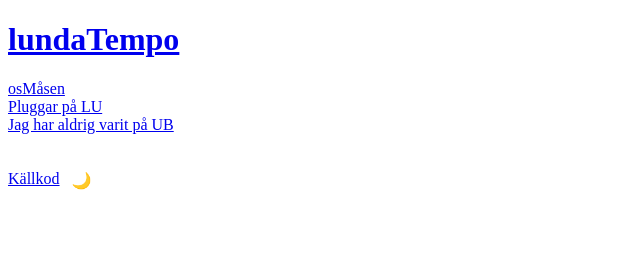
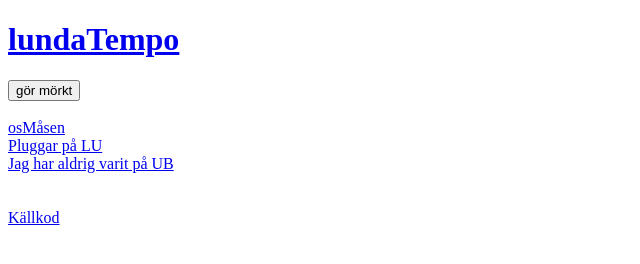
Before and after one commit to lundaTempo/lundaTempo.github.io, an Eleventy site: page index.html in a window 1280 px wide. Shown: the whole page, without its empty margins (0-640 px from the left). Built offline with nearby package versions, Linux system fonts and the light colour scheme; Eleventy itself is replaced by a stand-in of ours; files that its build step writes are made by us from their sources.

Commit message:
visual updates

```diff
--- a/partials/footer.js
+++ b/partials/footer.js
@@ -1,23 +1,6 @@
 const footer = document.querySelector('footer');
-footer.innerHTML = '<a href="https://github.com/lundaTempo/lundaTempo.github.io">Källkod</a> <button id="theme-toggle" aria-label="Växla mörkt läge">🌙</button>';
+footer.innerHTML = '<a href="https://github.com/lundaTempo/lundaTempo.github.io">Källkod</a>';
 
-const themeToggle = document.getElementById('theme-toggle');
-
-function applyTheme(dark) {
-  document.documentElement.setAttribute('data-theme', dark ? 'dark' : '');
-  themeToggle.textContent = dark ? '☀️' : '🌙';
-}
-
-const prefersDark = window.matchMedia('(prefers-color-scheme: dark)').matches;
-const saved = localStorage.getItem('theme');
-const isDark = saved ? saved === 'dark' : prefersDark;
-applyTheme(isDark);
-
-themeToggle.addEventListener('click', () => {
-  const nowDark = document.documentElement.getAttribute('data-theme') === 'dark';
-  localStorage.setItem('theme', nowDark ? 'light' : 'dark');
-  applyTheme(!nowDark);
-});
 
 const script = document.createElement('script');
 script.dataset.goatcounter = 'https://lundatempo.goatcounter.com/count';
--- a/partials/header.js
+++ b/partials/header.js
@@ -1 +1,19 @@
-document.querySelector('header').innerHTML = '<a href="/"><h1>lundaTempo</h1></a>';
+document.querySelector('header').innerHTML = '<a href="/"><h1>lundaTempo</h1></a><button id="theme-toggle" aria-label="växla mörkt läge"></button><br>';
+
+const themeToggle = document.getElementById('theme-toggle');
+
+function applyTheme(dark) {
+  document.documentElement.setAttribute('data-theme', dark ? 'dark' : '');
+  themeToggle.textContent = dark ? 'gör ljust' : 'gör mörkt';
+}
+
+const prefersDark = window.matchMedia('(prefers-color-scheme: dark)').matches;
+const saved = localStorage.getItem('theme');
+const isDark = saved ? saved === 'dark' : prefersDark;
+applyTheme(isDark);
+
+themeToggle.addEventListener('click', () => {
+  const nowDark = document.documentElement.getAttribute('data-theme') === 'dark';
+  localStorage.setItem('theme', nowDark ? 'light' : 'dark');
+  applyTheme(!nowDark);
+});
--- a/style.sass
+++ b/style.sass
@@ -9,13 +9,10 @@
     color: white
     background-color: black
 
+    a
+      color: white
+
   text-wrap: wrap
 
-#theme-toggle
-  background: none
-  border: none
-  cursor: pointer
-  font-size: 1rem
-  padding: 0
-  margin-left: 0.5rem
-  vertical-align: middle
+  #theme-toggle
+    cursor: pointer
```
Also changed, not shown: index.html (+1 -0 lines), style.css, 1 other file.
